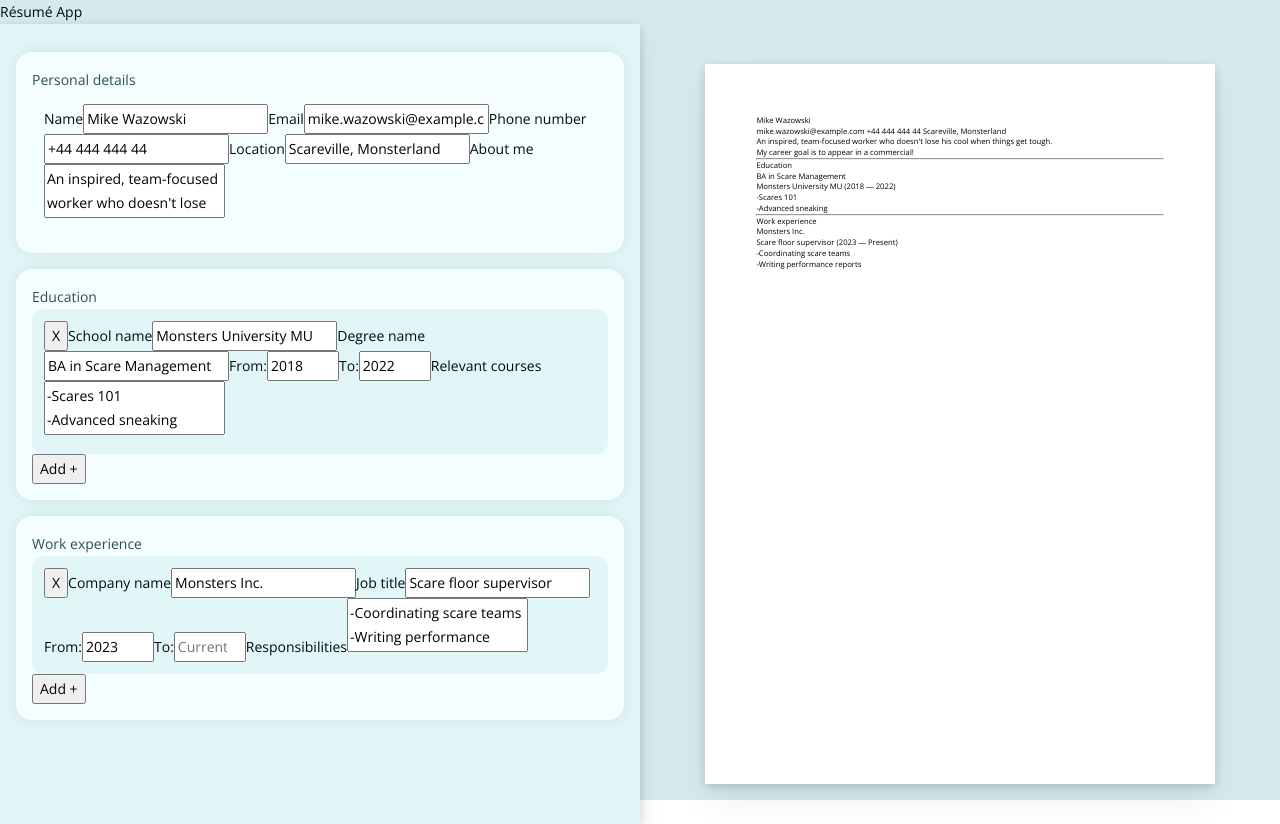
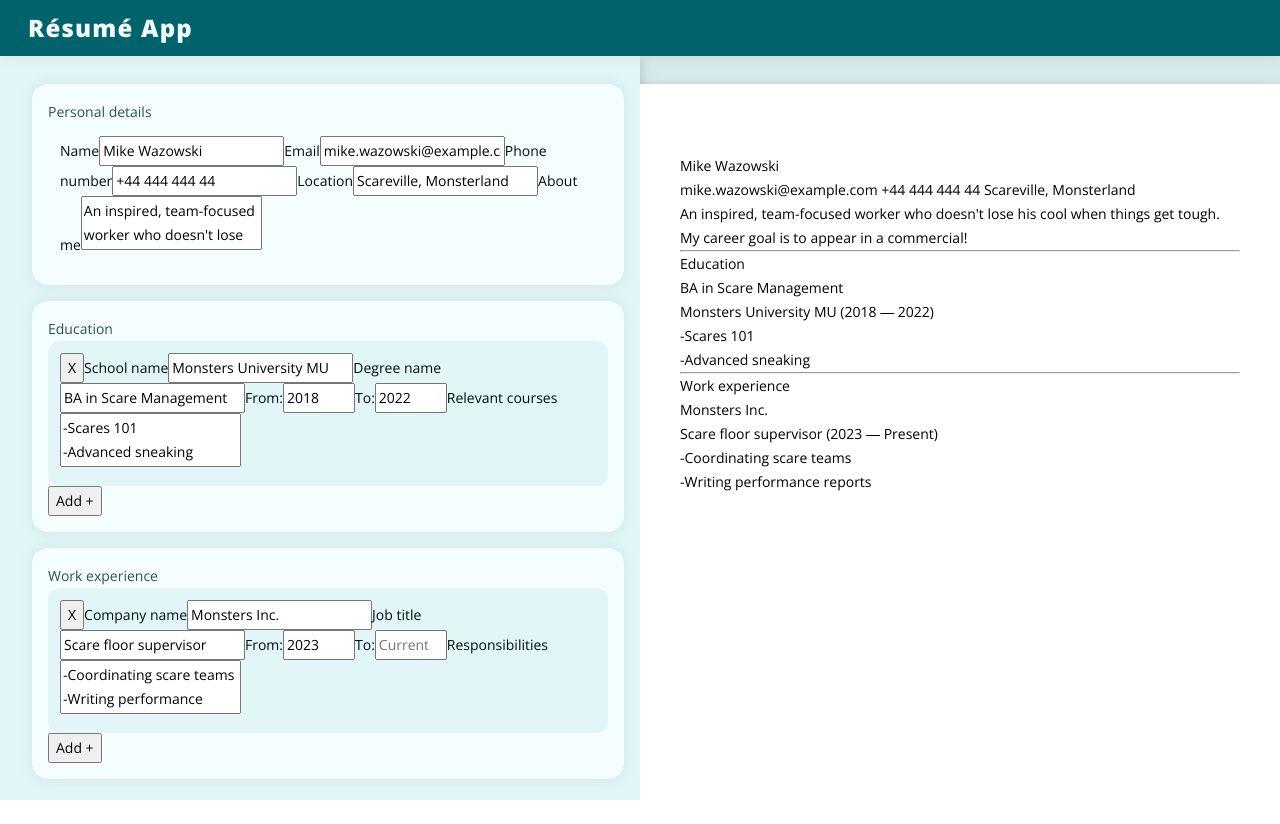
Before and after one commit to vicpues/odin-cv, a React (Vite) app: page / in a window 1280 px wide. After the commit the page ends 800 px from the top, so only its background shows below. Built offline with nearby package versions, Linux system fonts and the light colour scheme.

Commit message:
feat: Style navbar and solve layout jank
Basically, adding the navbar made everything sucky. Now it doesn't suck!

```diff
--- a/src/App.css
+++ b/src/App.css
@@ -1,18 +1,20 @@
 /* LAYOUT */
 html,
 body,
-#root,
-main {
+#root {
   width: 100%;
   height: 100%;
 }
 
-main {
-  display: flex;
+#root {
+  --nav-height: 3.5rem;
 }
 
-#cv-form {
-  width: 40rem;
+main {
+  display: grid;
+  grid-template-rows: calc(100vh - var(--nav-height));
+  grid-template-columns: 40rem 1fr;
+  padding-top: var(--nav-height);
 }
 
 /* GENERAL */
--- a/src/components/Form/Form.css
+++ b/src/components/Form/Form.css
@@ -2,7 +2,9 @@
   box-shadow: var(--double-shadow);
   background-color: var(--bg);
 
-  padding: var(--margin-xl) var(--margin-m);
-  scrollbar-color: var(--text-muted) var(--bg);
-  scrollbar-width: var(--margin-m);
+  padding: var(--margin-xl) var(--margin-m) var(--margin-xl)
+    calc(2 * var(--margin-m));
+  overflow-y: auto;
+  scrollbar-color: var(--border-muted) var(--bg);
+  scrollbar-gutter: var(--margin-m);
 }
--- a/src/components/NavBar/NavBar.css
+++ b/src/components/NavBar/NavBar.css
@@ -0,0 +1,19 @@
+nav {
+  display: flex;
+  position: fixed;
+  top: 0;
+  right: 0;
+  left: 0;
+  align-items: center;
+
+  box-shadow: var(--soft-shadow);
+  background-color: var(--primary);
+  padding-inline: var(--margin-xl);
+  height: var(--nav-height);
+  color: var(--bg-light);
+
+  #app-title {
+    font: var(--h1);
+    letter-spacing: 0.05em;
+  }
+}
--- a/src/components/Output/Output.css
+++ b/src/components/Output/Output.css
@@ -1,15 +1,24 @@
+#output-column {
+  overflow-y: auto;
+  scrollbar-color: var(--border-muted) var(--bg-dark);
+  scrollbar-gutter: var(--margin-m);
+  scrollbar-width: var(--margin-m);
+}
+
 #output-container {
-  margin: var(--margin-xxl) auto;
-  box-shadow: var(--double-shadow);
-  background-color: white;
-  aspect-ratio: 0.707;
-  color: black;
+  --page-width: 50em;
+  display: block;
+  justify-self: center;
+  margin: var(--margin-xl);
+  width: var(--page-width);
 }
 
 .output-page {
+  --aspect-ratio: 1.414;
+  box-shadow: var(--double-shadow);
+  background-color: white;
   padding: 10%;
-  width: 100%;
-  height: 100%;
-  font-size: 0.6cqw;
-  line-height: 1.4;
+  min-height: calc(var(--page-width) * var(--aspect-ratio));
+  overflow-y: visible;
+  color: black;
 }
--- a/src/components/Output/Output.jsx
+++ b/src/components/Output/Output.jsx
@@ -8,6 +8,7 @@ export default function Output({ data }) {
   const work = data.workData;
 
   return (
+    <div id="output-column">
       <output id="output-container">
         <div className="output-page">
           <div>
@@ -56,5 +57,6 @@ export default function Output({ data }) {
           )}
         </div>
       </output>
+    </div>
   );
 }
--- a/src/index.css
+++ b/src/index.css
@@ -18,6 +18,7 @@
 #root {
   /* Typography (add sizes as needed) */
   --ff: "open-sans", Arial, Helvetica, sans-serif;
+  --h1: ultra-expanded 900 1.5rem/1.4em var(--ff);
   --p: 400 1rem/1.4em var(--ff);
 
   /* Spacing */
@@ -42,7 +43,7 @@
   --highlight: hsl(186 100% 97%);
   --border: hsl(186 16% 47%);
   --border-muted: hsl(186 19% 59%);
-  --primary: hsl(185 100% 10%);
+  --primary: hsl(185, 100%, 21%);
   --secondary: hsl(2 46% 31%);
   --danger: hsl(9 21% 41%);
   --warning: hsl(52 23% 34%);
```
Lines whose indentation alone changed are shown as unchanged.
